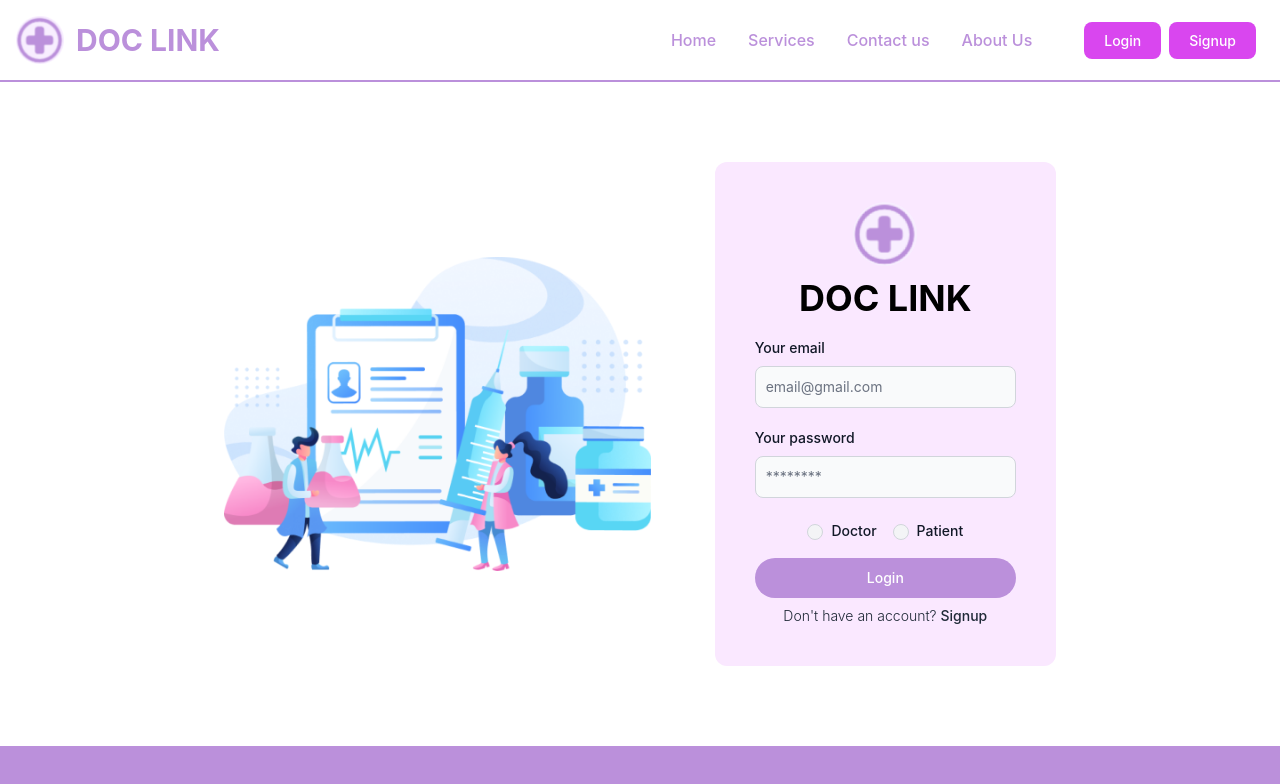
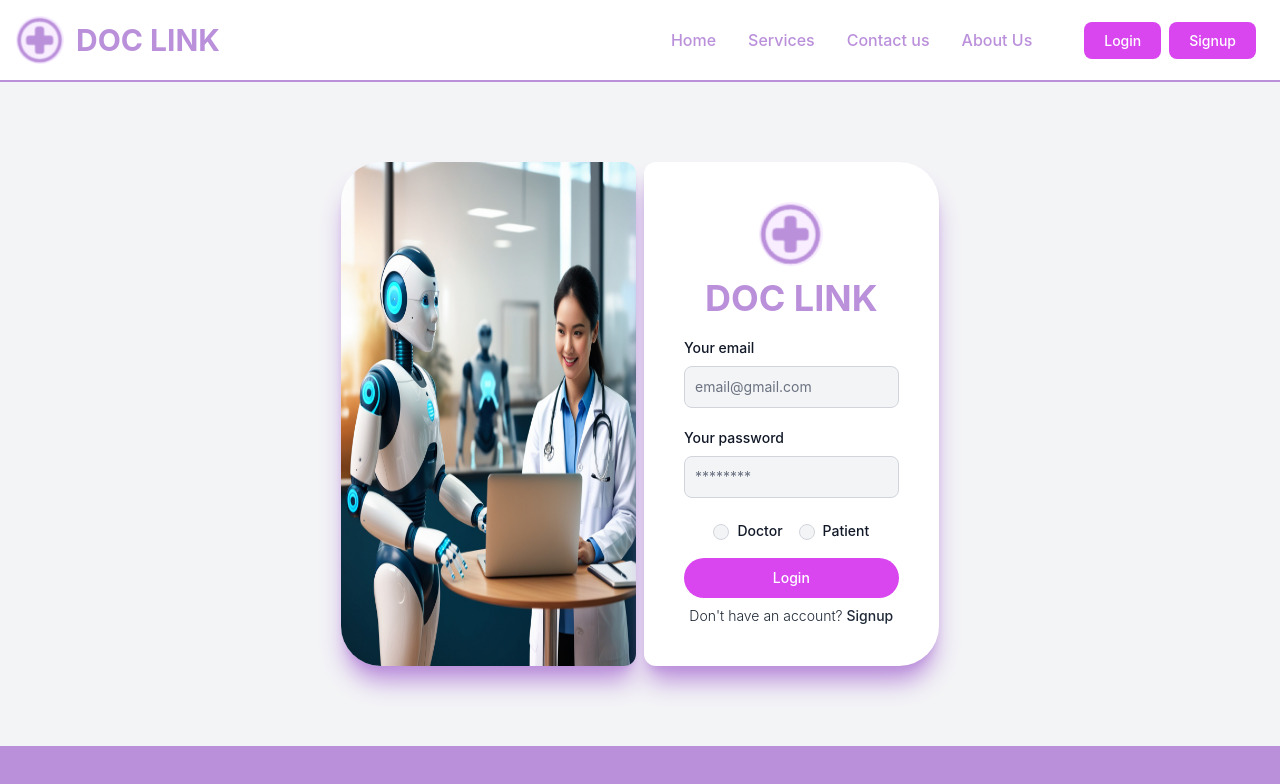
Before and after one commit to eishaa-e/doc-link-fyp, a React (Create React App) app in the folder frontend/: page /login in a window 1280 px wide. Shown: the top 784 px of the page. Built offline with nearby package versions, Linux system fonts and the light colour scheme.

Commit message:
Login, Signup and doctor profile UI Updates

```diff
--- a/frontend/src/components/DoctorFeedbackSlider.jsx
+++ b/frontend/src/components/DoctorFeedbackSlider.jsx
@@ -1,5 +1,5 @@
 import React, {useState} from 'react';
-import StarRating from "./StarRating";
+import FeedbackCard from "./FeedbackCard";
 
 const DoctorFeedbackSlider = ({feedbacks}) => {
     const [currentPage, setCurrentPage] = useState(0);
@@ -31,22 +31,12 @@ const DoctorFeedbackSlider = ({feedbacks}) => {
                 <>
                     <div className="grid grid-cols-3 mb-5 gap-4 justify-center items-center px-4">
                         {currentFeedbacks?.map((item, index) => (
-                            <div
-                                key={index}
-                                className="flex flex-col justify-center items-center text-justify py-4 px-3 bg-white rounded-xl shadow-md">
-                                <p className="text-sm font-medium text-gray-900">
-                                    {item.comment}
-                                </p>
-                                <div className="mt-2">
-                                    <StarRating rating={item.rating} onRatingChange={() => {
-                                    }}/>
-                                </div>
-                            </div>
+                            <FeedbackCard feedback={item} key={index}/>
                         ))}
                     </div>
                     <div className="flex justify-center gap-5 w-full max-w-sm my-4">
                         <button
-                            className="bg-purple-500 hover:bg-purple-700 text-white font-bold py-2 px-4 rounded"
+                            className="px-4 py-2 mx-2 bg-fuchsia-500 hover:bg-fuchsia-400 rounded-full shadow-lg shadow-light-orchid"
                             onClick={prevFeedbacks}
                             disabled={currentPage === 0}>
                             <svg className="w-6 h-6 text-white" aria-hidden="true"
@@ -57,7 +47,7 @@ const DoctorFeedbackSlider = ({feedbacks}) => {
                             </svg>
                         </button>
                         <button
-                            className="bg-purple-500 hover:bg-purple-700 text-white font-bold py-2 px-4 rounded"
+                            className="px-4 py-2 mx-2 bg-fuchsia-500 hover:bg-fuchsia-400 rounded-full shadow-lg shadow-light-orchid"
                             onClick={nextFeedbacks}
                             disabled={currentPage >= Math.ceil(feedbacks.length / feedbacksPerPage) - 1}>
                             <svg className="w-6 h-6 text-white" aria-hidden="true"
--- a/frontend/src/components/FeedbackCard.jsx
+++ b/frontend/src/components/FeedbackCard.jsx
@@ -1,15 +1,16 @@
 import React from "react";
 import StarRating from "./StarRating";
+import defaultProfileImg from "../assets/icons/user.jpg"
 
 const FeedbackCard = ({feedback}) => {
     return (
         <div
-            className="w-full h-full min-h-[350px] bg-white shadow-lg shadow-light-orchid p-4 rounded-xl flex flex-col items-center justify-center">
+            className="min-h-[350px] bg-white shadow-lg shadow-light-orchid p-4 rounded-xl flex flex-col items-center justify-center">
             <div
                 className="w-24 h-24 my-2 bg-fuchsia-100 shadow-lg shadow-light-orchid rounded-full flex justify-center items-center">
                 <img
                     className="w-24 h-24 rounded-full"
-                    src={feedback.profileImage}
+                    src={feedback.profileImage || defaultProfileImg}
                     alt="img"
                 />
             </div>
--- a/frontend/src/screens/Login.jsx
+++ b/frontend/src/screens/Login.jsx
@@ -1,7 +1,7 @@
 import React, {useState} from "react";
 import logo from "../assets/icons/doc-link-icon.png";
 import {Link, useNavigate} from "react-router-dom";
-import loginImage from "../assets/icons/login-image.png";
+import loginImage from "../assets/backgroundImg/LandingPageImg6.jpg";
 import axiosInstance from "../services/axiosInterceptor";
 import Notifier from "../services/Notifier";
 
@@ -30,21 +30,22 @@ function Login() {
             });
     };
     return (
-        <div>
-            <div className="w-full my-20 px-32 bg-white flex justify-center gap-16 items-center">
-                <img src={loginImage} alt="" className="w-5/12"/>
+        <div className="w-full bg-gray-100 flex justify-center items-center">
+            <div className="w-2/3 px-32 py-20 grid grid-cols-2 justify-center items-center gap-2">
+                <img src={loginImage} alt=""
+                     className="w-full h-full rounded-l-[2.5rem] rounded-r-xl shadow-xl shadow-light-orchid"/>
                 <form
                     onSubmit={handleSubmit}
-                    className="w-1/3 bg-fuchsia-100 flex justify-center flex-col p-10 rounded-xl"
+                    className="w-full bg-white flex justify-center flex-col p-10 rounded-r-[2.5rem] rounded-l-xl shadow-xl shadow-light-orchid"
                 >
                     <div className="flex flex-col justify-center items-center">
                         <img className="w-16 mb-3" src={logo} alt="Logo"/>
-                        <h2 className="text-4xl font-bold text-center mb-5">DOC LINK</h2>
+                        <h2 className="text-4xl font-bold text-center mb-5 text-light-orchid">DOC LINK</h2>
                     </div>
                     <div className="mb-5">
                         <label
                             htmlFor="email"
-                            className="block mb-2 text-sm font-medium text-gray-900 dark:text-white"
+                            className="block mb-2 text-sm font-medium text-gray-900"
                         >
                             Your email
                         </label>
@@ -55,7 +56,7 @@ function Login() {
                             onChange={(e) => {
                                 setEmail(e.target.value);
                             }}
-                            className="bg-gray-50 border border-gray-300 text-gray-900 text-sm rounded-lg focus:ring-blue-500 focus:border-blue-500 block w-full p-2.5 dark:bg-gray-700 dark:border-gray-600 dark:placeholder-gray-400 dark:text-white dark:focus:ring-blue-500 dark:focus:border-blue-500"
+                            className="bg-gray-100 border border-gray-300 text-gray-900 text-sm rounded-lg focus:ring-blue-500 focus:border-blue-500 block w-full p-2.5 dark:bg-gray-700 dark:border-gray-600 dark:placeholder-gray-400 dark:text-white dark:focus:ring-blue-500 dark:focus:border-blue-500"
                             placeholder="email@gmail.com"
                             required
                         />
@@ -74,7 +75,7 @@ function Login() {
                             onChange={(e) => {
                                 setPassword(e.target.value);
                             }}
-                            className="bg-gray-50 border border-gray-300 text-gray-900 text-sm rounded-lg focus:ring-blue-500 focus:border-blue-500 block w-full p-2.5 dark:bg-gray-700 dark:border-gray-600 dark:placeholder-gray-400 dark:text-white dark:focus:ring-blue-500 dark:focus:border-blue-500"
+                            className="bg-gray-100 border border-gray-300 text-gray-900 text-sm rounded-lg focus:ring-blue-500 focus:border-blue-500 block w-full p-2.5 dark:bg-gray-700 dark:border-gray-600 dark:placeholder-gray-400 dark:text-white dark:focus:ring-blue-500 dark:focus:border-blue-500"
                             placeholder="********"
                             required
                         />
@@ -118,7 +119,7 @@ function Login() {
 
                     <button
                         type="submit"
-                        className="w-full text-white bg-light-orchid hover:bg-primary-700 focus:ring-4 focus:outline-none focus:ring-primary-300 font-medium rounded-full text-sm px-5 py-2.5 text-center dark:bg-primary-600 dark:hover:bg-primary-700 dark:focus:ring-primary-800"
+                        className="w-full text-white bg-fuchsia-500 hover:bg-fuchsia-400 focus:ring-4 focus:outline-none focus:ring-primary-300 font-medium rounded-full text-sm px-5 py-2.5 text-center dark:bg-primary-600 dark:hover:bg-primary-700 dark:focus:ring-primary-800"
                     >
                         Login
                     </button>
--- a/frontend/src/screens/Signup.jsx
+++ b/frontend/src/screens/Signup.jsx
@@ -1,7 +1,7 @@
 import React, {useState} from "react";
 import logo from "../assets/icons/doc-link-icon.png";
 import {Link, useNavigate} from "react-router-dom";
-import signImage from "../assets/signup-image.png";
+import signImage from "../assets/backgroundImg/LandingPageImg4.jpg";
 import Notifier from "../services/Notifier";
 import axiosInstance from "../services/axiosInterceptor";
 
@@ -49,10 +49,11 @@ const Signup = () => {
     };
 
     return (
-        <div className="w-full my-20 bg-white flex justify-center items-center gap-16">
+        <div className="w-full bg-gray-100 flex justify-center items-center">
+            <div className="w-2/3 px-32 py-20 grid grid-cols-2 justify-center items-center gap-2">
                 <form
                     onSubmit={handleSubmit}
-                className="w-1/3 bg-fuchsia-100 flex justify-center flex-col p-10 rounded-xl"
+                    className="w-full bg-white flex justify-center flex-col p-10 rounded-l-[2.5rem] rounded-r-xl shadow-xl shadow-light-orchid"
                 >
                     <div className="flex flex-col justify-center items-center">
                         <img className="w-16 mb-3" src={logo} alt="asd" srcset=""/>
@@ -164,7 +165,7 @@ const Signup = () => {
 
                     <button
                         type="submit"
-                    className="w-full text-white bg-light-orchid hover:bg-primary-700 focus:ring-4 focus:outline-none focus:ring-primary-300 font-medium rounded-full text-sm px-5 py-2.5 text-center dark:bg-primary-600 dark:hover:bg-primary-700 dark:focus:ring-primary-800"
+                        className="w-full text-white bg-fuchsia-500 hover:bg-primary-700 focus:ring-4 focus:outline-none focus:ring-primary-300 font-medium rounded-full text-sm px-5 py-2.5 text-center dark:bg-primary-600 dark:hover:bg-primary-700 dark:focus:ring-primary-800"
                     >
                         Signup
                     </button>
@@ -178,7 +179,10 @@ const Signup = () => {
                         </Link>
                     </p>
                 </form>
-            <img src={signImage} alt="" className="w-5/12"/>
+                <img src={signImage} alt=""
+                     className="w-full h-full rounded-r-[2.5rem] rounded-l-xl shadow-xl shadow-light-orchid"/>
+                />
+            </div>
         </div>
     );
 };
```
Also changed, not shown: frontend/src/screens/DoctorProfile.jsx (+12 -6 lines). Lines whose indentation alone changed are shown as unchanged.
